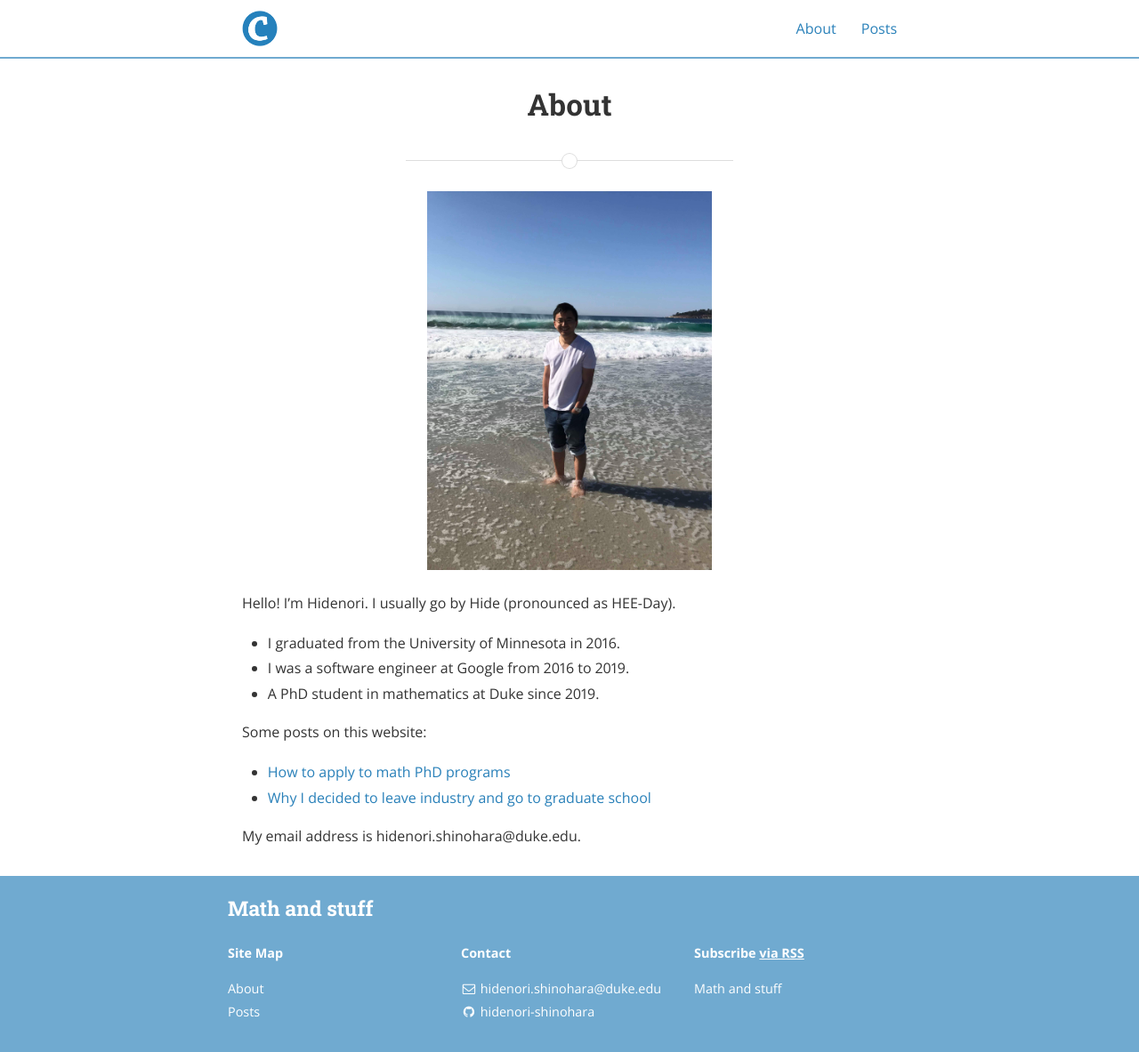
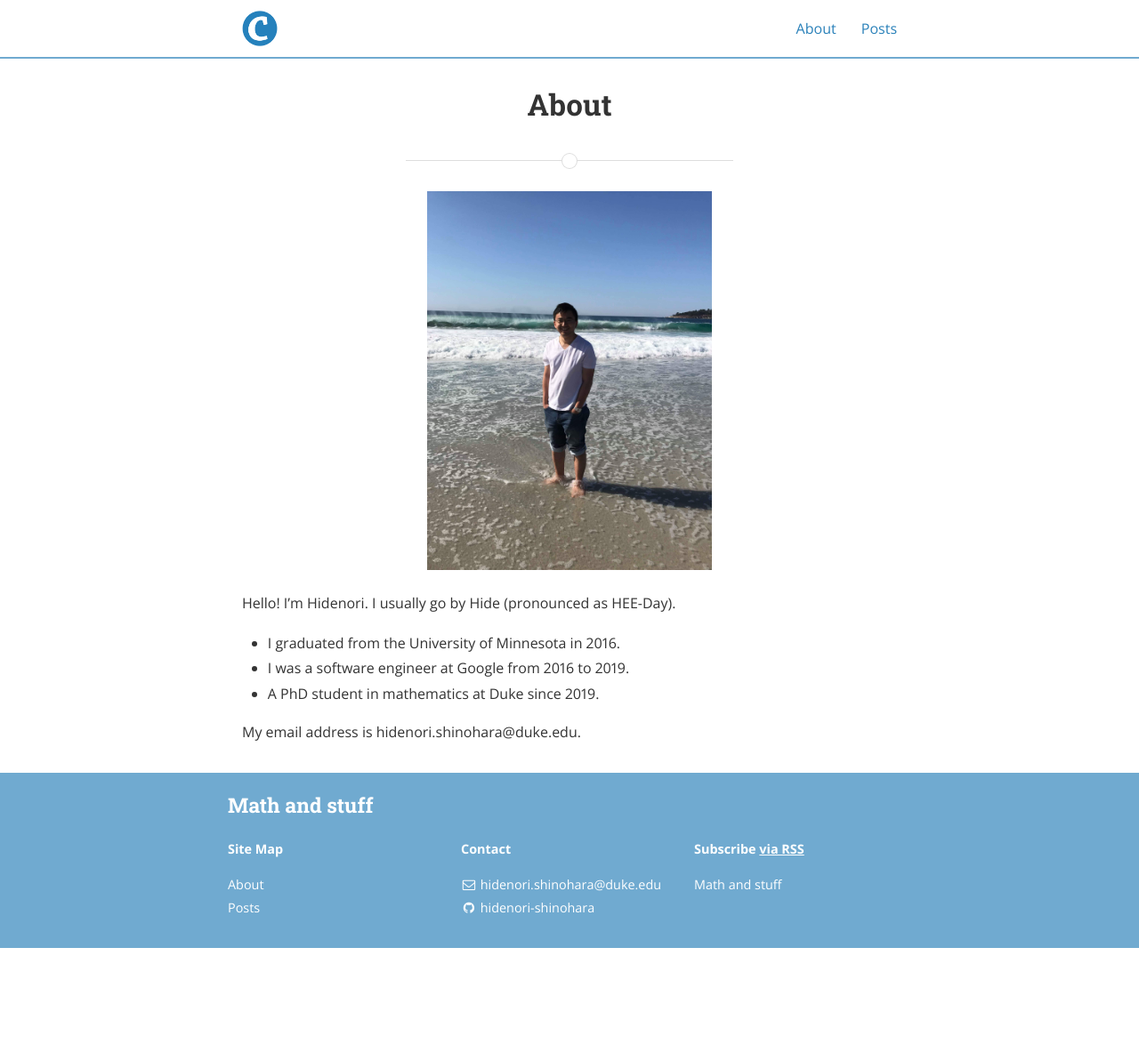
Before and after one commit to hidenori-shinohara/hidenori-shinohara.github.io, a Jekyll site: the page built from about.md, in a window 1280 px wide. Shown: the whole page at 89% size. Built offline with Jekyll 4.4.1, drawn with Linux system fonts in a browser that asks for light colours; nearby versions of some CDN libraries; after the commit the page ends 1066 px from its top, so only the background shows below that.

Commit message:
Remove "leaving industry"

```diff
--- a/about.md
+++ b/about.md
@@ -14,10 +14,4 @@ I usually go by Hide (pronounced as HEE-Day).
 * I was a software engineer at Google from 2016 to 2019.
 * A PhD student in mathematics at Duke since 2019.
 
-Some posts on this website:
-
-* [How to apply to math PhD programs]({% post_url misc/2019-09-01-math-phd-application %})
-* [Why I decided to leave industry and go to graduate school]({% post_url misc/2019-08-03-leaving-industry %})
-
-
 My email address is hidenori.shinohara@duke.edu.
```
Also changed, not shown: _posts/misc/2019-08-03-leaving-industry.md (deleted, +0 -20 lines).
